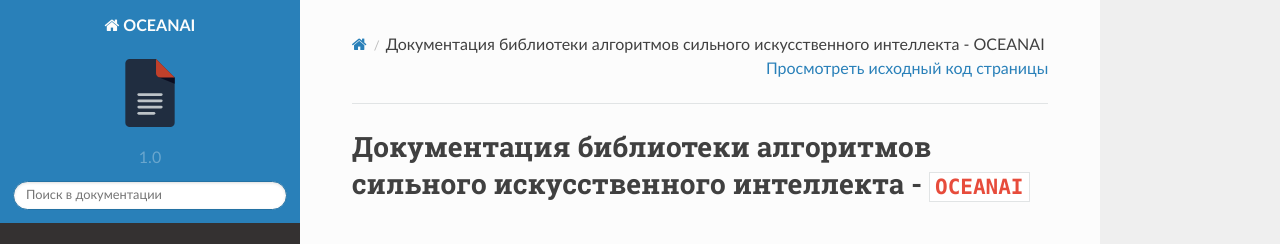
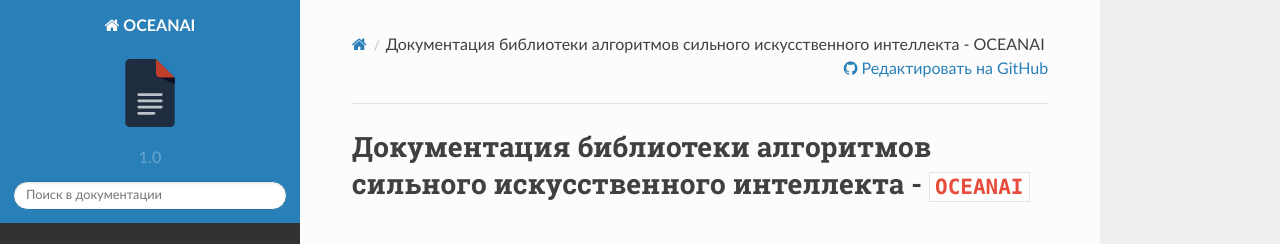
Before and after one commit to aimclub/OCEANAI, a Sphinx documentation site: the page built from docs/source/index.rst, in a window 1280 px wide and 900 px high. Shown: the top 244 px of the window. Built offline with Sphinx 7.4.7 and the Read the Docs theme 2.0.0, drawn with Linux system fonts in a browser that asks for light colours; some of the changed lines change nothing that is shown.

Commit message:
Update conf.py

```diff
--- a/docs/source/conf.py
+++ b/docs/source/conf.py
@@ -153,6 +153,13 @@
 # Отображение авторских прав
 html_show_copyright = True
 
+html_context = {
+    "display_github": True,
+    "github_user": "dmitryryumin",
+    "github_repo": "oceanai",
+    "github_version": "main",
+}
+
 # ######################################################################################################################
 # Настройки для генерации документации в формат LaTeX->PDF (Options for LaTeX output)
 # ######################################################################################################################
```
